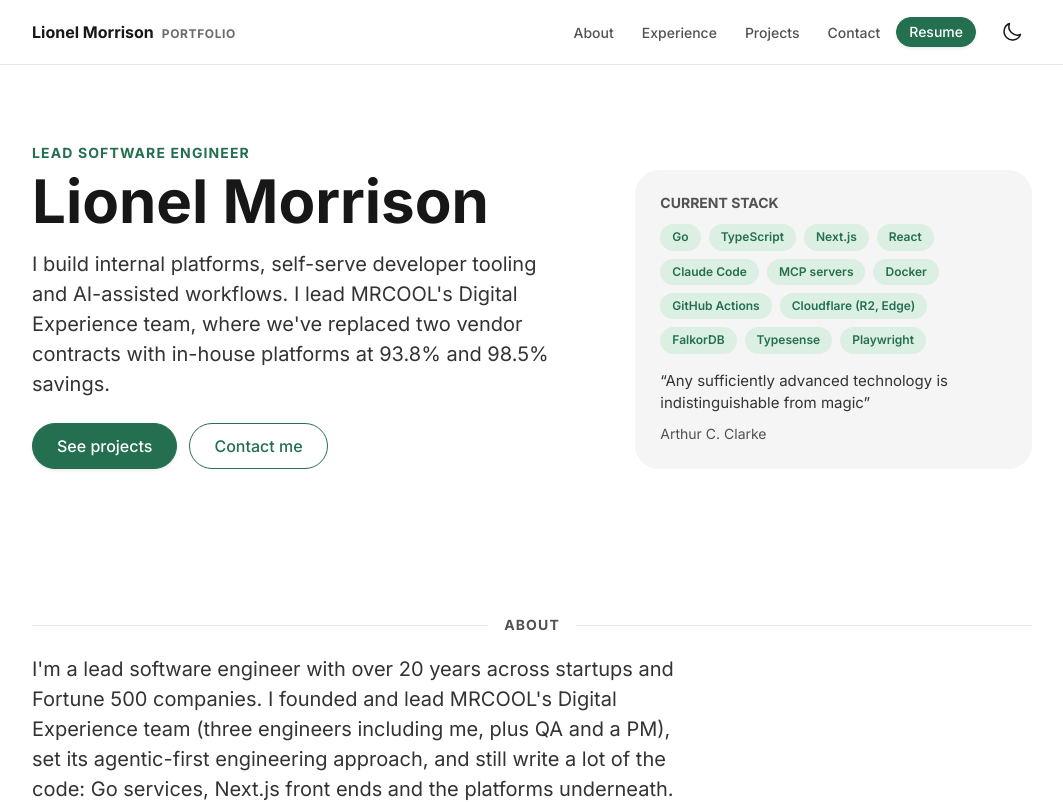
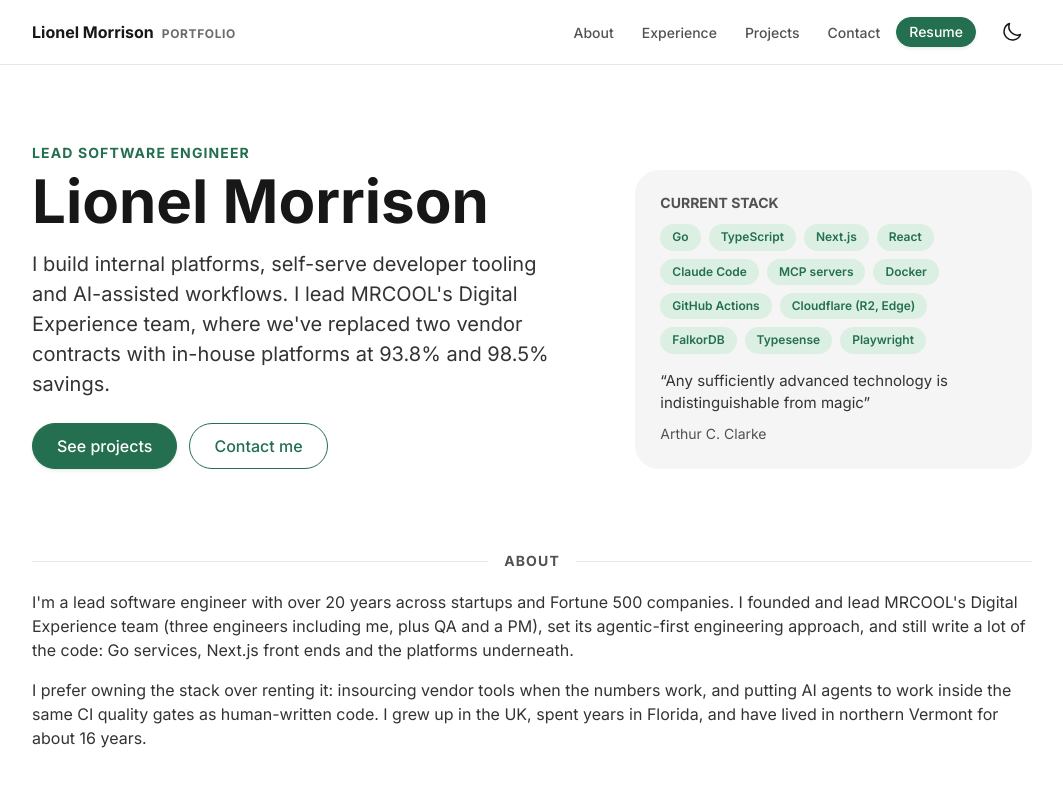
Before and after one commit to lioneljmorrison/portfolio, a Next.js app: page / in a window 1280 px wide. Shown: the top 802 px of the page, without its empty margins (108-1171 px from the left). Built offline with nearby package versions, Linux system fonts and the light colour scheme.

Commit message:
About: full-width body-size text, even spacing around the section
Co-Authored-By: Claude Opus 5.5 <noreply@anthropic.com>

```diff
--- a/app/components/about.tsx
+++ b/app/components/about.tsx
@@ -19,7 +19,7 @@ export default function About({ anchor, data }: { anchor: string; data: AboutMe
         )}
         <div className="about-text">
           {data.bio.map((paragraph, idx) => (
-            <p key={`bio-${idx}`} className="p-lg">
+            <p key={`bio-${idx}`}>
               {paragraph}
             </p>
           ))}
--- a/app/styles/sections.css
+++ b/app/styles/sections.css
@@ -14,8 +14,8 @@
   padding-bottom: var(--sp-32);
 }
 
-/* About: two paragraphs capped to a readable measure; with a portrait set, a square image sits beside them from
-   48rem. */
+/* About: paragraphs at body size spanning the full section width; with a portrait set, a square image sits beside
+   them from 48rem. */
 
 .about {
   display: grid;
@@ -26,7 +26,6 @@
 .about-text {
   display: grid;
   gap: var(--sp-16);
-  max-width: 42rem;
 }
 
 .about-text p {
@@ -55,9 +54,10 @@
   display: grid;
   grid-template-columns: minmax(0, 1fr);
   gap: var(--sp-32);
-  /* .page-main already adds --sp-24 above, so the header-to-kicker gap is 48px on phones and 80px from 48rem */
+  /* .page-main already adds --sp-24 above, so the header-to-kicker gap is 48px on phones and 80px from 48rem.
+     The bottom padding plus .section's --sp-32 top padding equals the gap between sections (64px). */
   padding-top: var(--sp-24);
-  padding-bottom: var(--sp-48);
+  padding-bottom: var(--sp-32);
 }
 
 .hero-kicker {
@@ -128,7 +128,7 @@
     grid-template-columns: minmax(0, 7fr) minmax(0, 5fr);
     gap: var(--sp-32);
     padding-top: var(--sp-56);
-    padding-bottom: var(--sp-96);
+    padding-bottom: var(--sp-32);
   }
 
   /* Scales with the viewport so the name stays on one line in the 7fr column (about 8.6em wide) */
```
